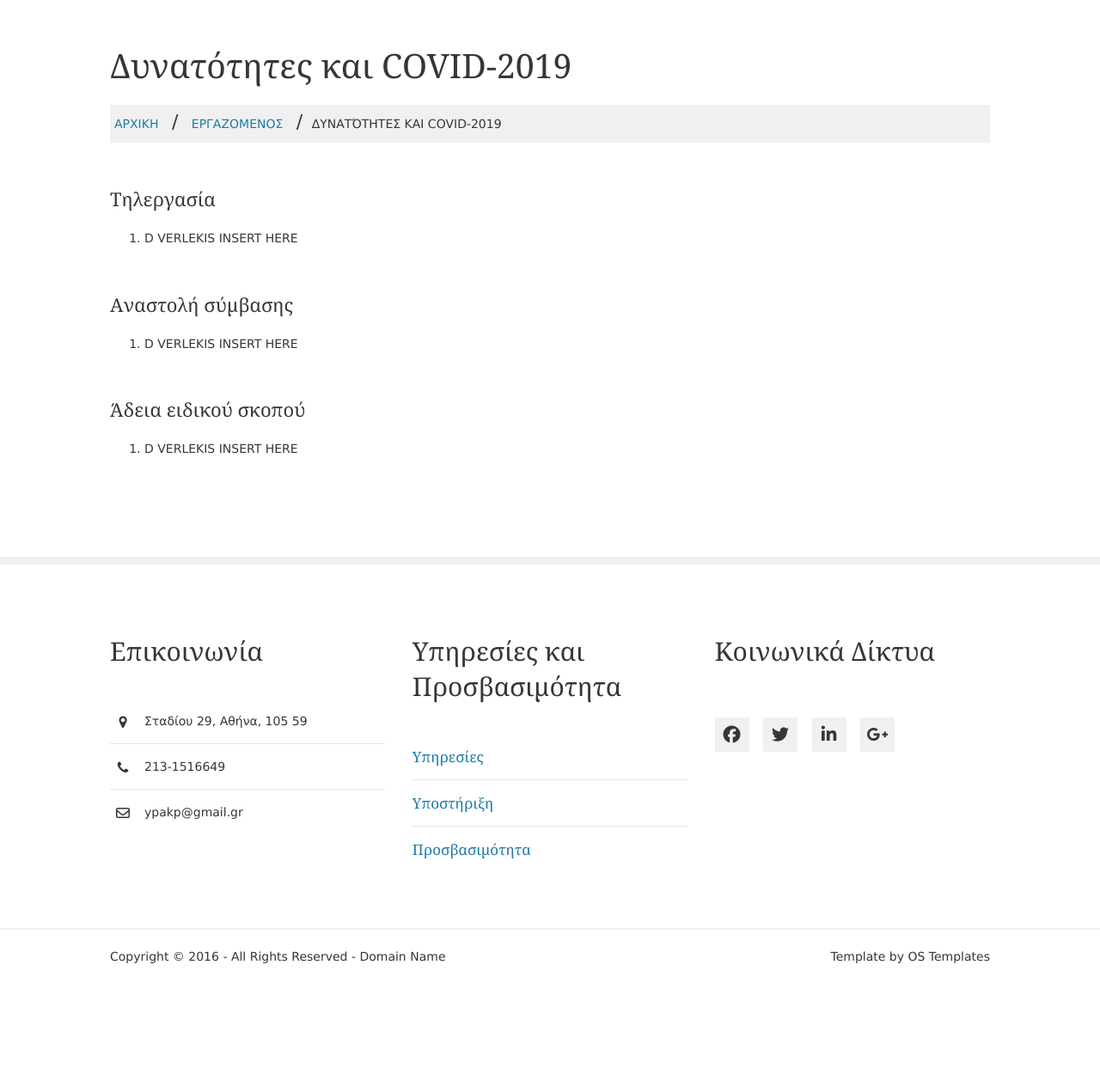
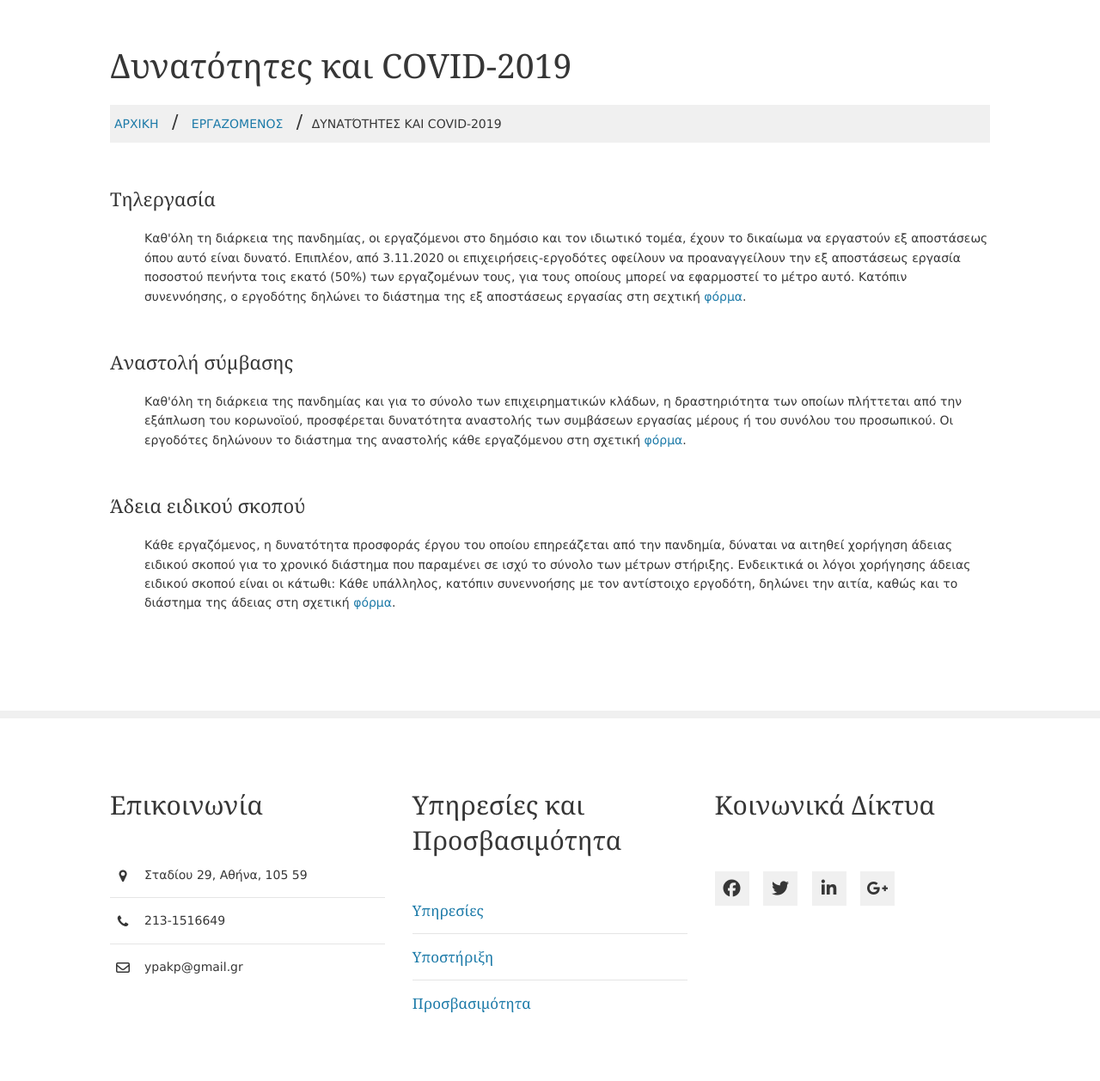
Before and after one commit to mansstiv/Website-Redesign, a PHP site: page /employee-covid.php in a window 1280 px wide. Shown: the part 243-1501 px from the top of the page at 86% size. Before the commit the page ends 1364 px from the top, so only its background shows below. Run offline with PHP 8.4, Linux system fonts and the light colour scheme; some libraries are stand-ins or nearby versions.

Commit message:
15-1 14.46

```diff
--- a/kelaby/employee-covid.php
+++ b/kelaby/employee-covid.php
@@ -28,25 +28,26 @@ include_once 'header.php' // Include header of page
       <div class="group btmspace-50">
         <h6 style="margin-top:0px;" class="heading">Τηλεργασία</h6>
         <ul>
-          <li>
-            <p>D VERLEKIS INSERT HERE</p>
-          </li>
+            <p>Καθ'όλη τη διάρκεια της πανδημίας, οι εργαζόμενοι στο δημόσιο και τον ιδιωτικό τομέα, έχουν το δικαίωμα να εργαστούν εξ αποστάσεως όπου αυτό είναι δυνατό.
+            Επιπλέον, από 3.11.2020 οι επιχειρήσεις-εργοδότες οφείλουν να προαναγγείλουν την εξ αποστάσεως εργασία ποσοστού πενήντα τοις εκατό (50%) των εργαζομένων τους,
+            για τους οποίους μπορεί να εφαρμοστεί το μέτρο αυτό. Κατόπιν συνεννόησης, ο εργοδότης δηλώνει το διάστημα της εξ αποστάσεως εργασίας στη σεχτική
+            <a style="color: #1c7aa8;" class="hyperlink" href="employee-remote.php">φόρμα</a>.</p>
         </ul>
         <h6 class="heading top-margin-50">Aναστολή σύμβασης</h6>
         <ul>
-          <li>
-            <p>
-              D VERLEKIS INSERT HERE
+            <p>Καθ'όλη τη διάρκεια της πανδημίας και για το σύνολο των επιχειρηματικών κλάδων, η δραστηριότητα των οποίων πλήττεται από την εξάπλωση του κορωνοϊού,
+            προσφέρεται δυνατότητα αναστολής των συμβάσεων εργασίας μέρους ή του συνόλου του προσωπικού. Οι εργοδότες δηλώνουν το διάστημα της αναστολής κάθε εργαζόμενου
+            στη σχετική <a style="color: #1c7aa8;" class="hyperlink" href="employee-suspension.php">φόρμα</a>.
             </p>
-          </li>
         </ul>
         <h6 class="heading top-margin-50">Άδεια ειδικού σκοπού</h6>
         <ul>
-          <li>
-            <p>
-              D VERLEKIS INSERT HERE
+            <p>Κάθε εργαζόμενος, η δυνατότητα προσφοράς έργου του οποίου επηρεάζεται από την πανδημία, δύναται να αιτηθεί χορήγηση άδειας ειδικού σκοπού για το χρονικό διάστημα
+            που παραμένει σε ισχύ το σύνολο των μέτρων στήριξης. Ενδεικτικά οι λόγοι χορήγησης άδειας ειδικού σκοπού είναι οι κάτωθι:
+
+            Κάθε υπάλληλος, κατόπιν συνεννοήσης με τον αντίστοιχο εργοδότη, δηλώνει την αιτία, καθώς και το διάστημα της άδειας
+            στη σχετική <a style="color: #1c7aa8;" class="hyperlink" href="employee-leave.php">φόρμα</a>.
             </p>
-          </li>
         </ul>
       </div>
     </div>
--- a/kelaby/header.php
+++ b/kelaby/header.php
@@ -72,7 +72,7 @@ Licence URI: http://www.os-templates.com/template-terms
                 <li><a class="drop" href="employer.php">ΕΡΓΟΔΟΤΗΣ</a>
                     <ul>
                         <li><a href="employee-remote.php">ΔΗΛΩΣΗ ΕΞ ΑΠΟΣΤΑΣΕΩΣ ΕΡΓΑΣΙΑΣ ΓΙΑ ΕΡΓΑΖΟΜΕΝΟ</a></li>
-                        <li><a href="pages/sidebar-right.php">ΑΝΑΣΤΟΛΗ ΣΥΜΒΑΣΗΣ ΕΡΓΑΣΙΑΣ ΓΙΑ ΕΡΓΑΖΟΜΕΝΟ</a></li>
+                        <li><a href="employee-suspension.php">ΑΝΑΣΤΟΛΗ ΣΥΜΒΑΣΗΣ ΕΡΓΑΣΙΑΣ ΓΙΑ ΕΡΓΑΖΟΜΕΝΟ</a></li>
                     </ul>
                 </li>
                 <li><a class="drop" href="employee.php">ΕΡΓΑΖΟΜΕΝΟΣ</a>
```
Also changed, not shown: kelaby/employee-suspension.php (+4 -4 lines).
